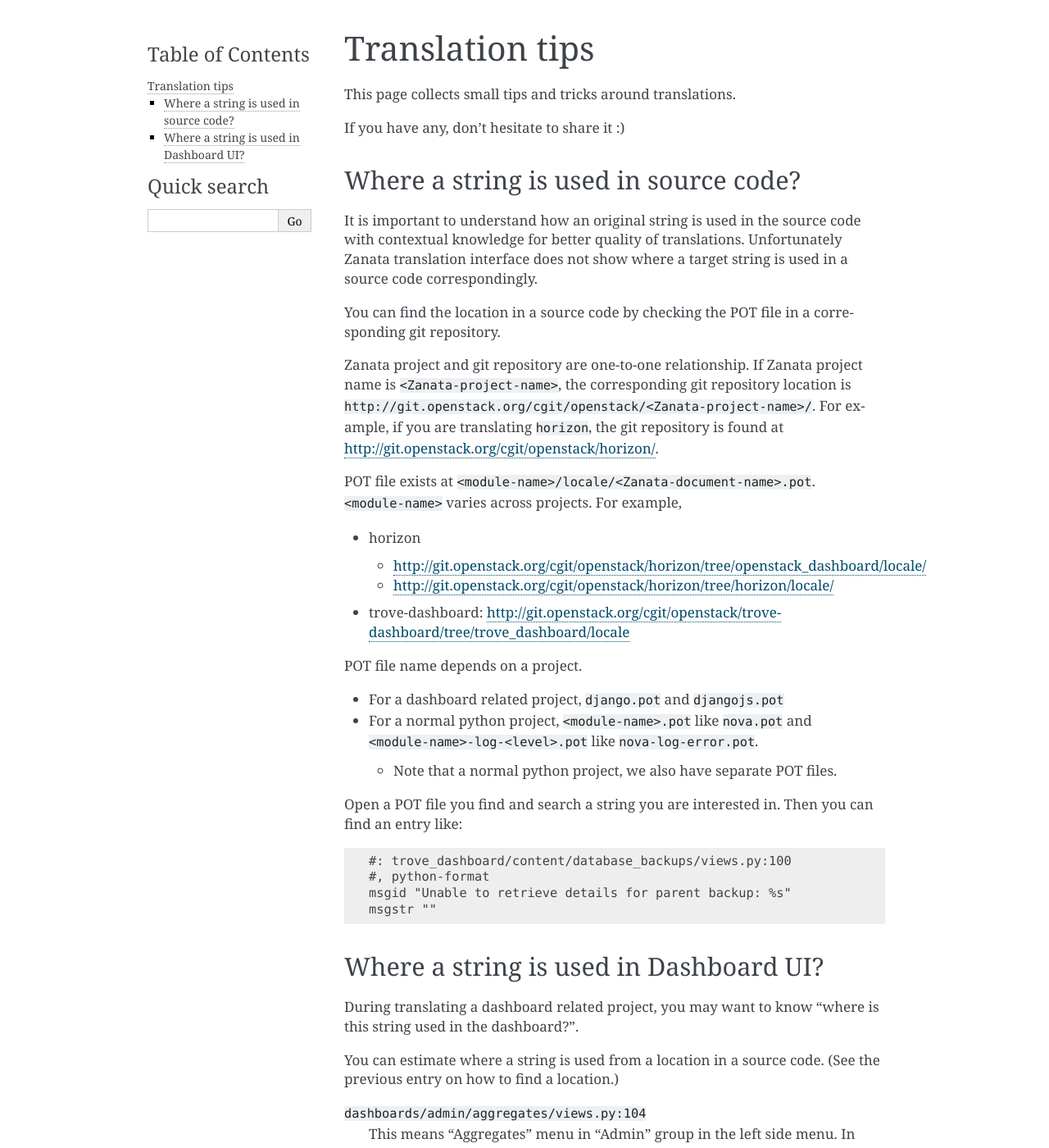
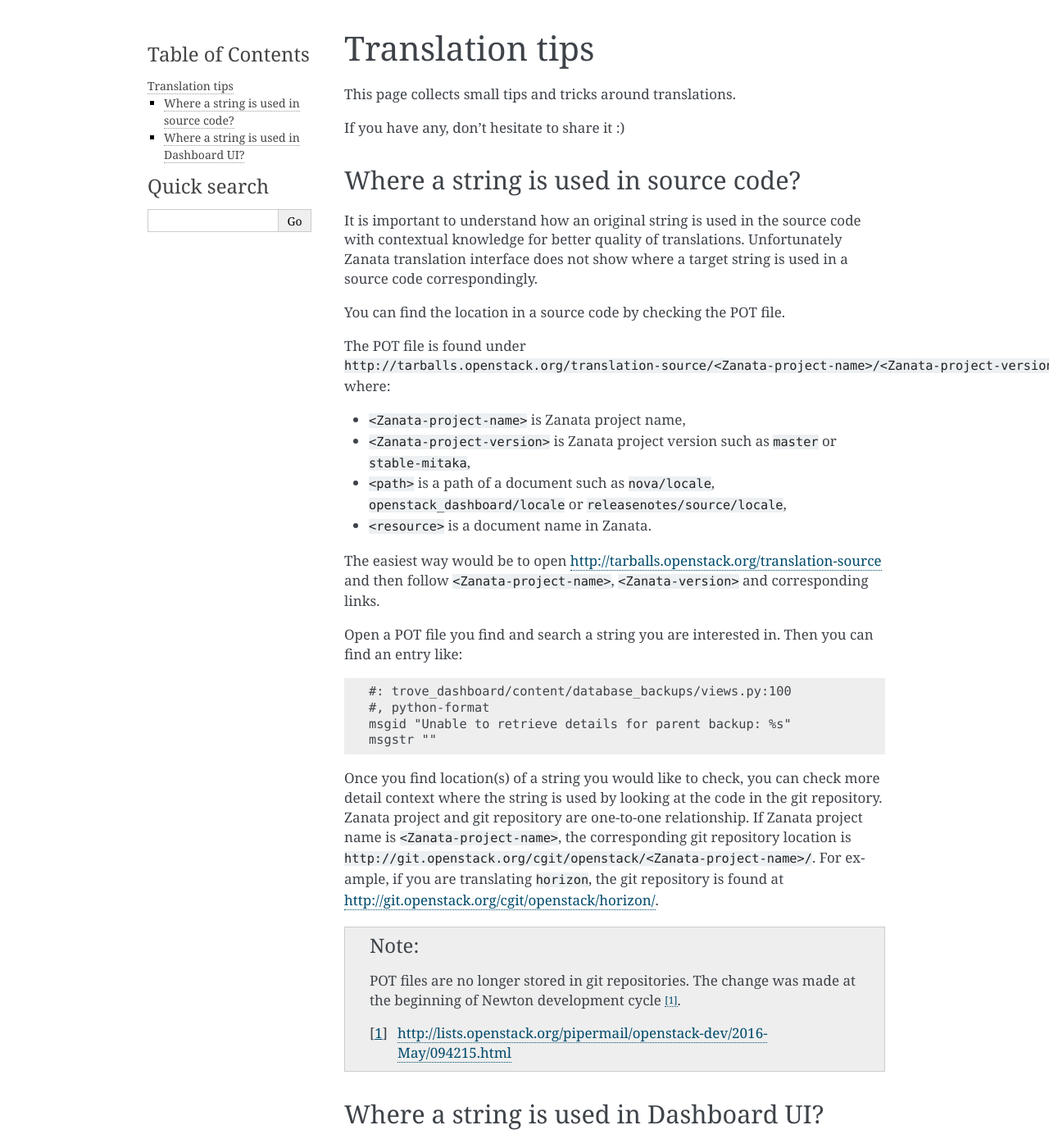
Before and after one commit to openstack/i18n, a Sphinx documentation site: the page built from doc/source/translation_tips.rst, in a window 1280 px wide and 1400 px high. Shown: the whole window at 82% size. Built offline with Sphinx 7.4.7, drawn with Linux system fonts in a browser that asks for light colours.

Commit message:
Update how to find POT files in the tips
Change-Id: I681d6a4f03738a81a1f2537c38111b183e65951f

```diff
--- a/doc/source/translation_tips.rst
+++ b/doc/source/translation_tips.rst
@@ -14,33 +14,22 @@
 Unfortunately Zanata translation interface does not show where
 a target string is used in a source code correspondingly.
 
-You can find the location in a source code by checking the POT file
-in a corresponding git repository.
+You can find the location in a source code by checking the POT file.
 
-Zanata project and git repository are one-to-one relationship.
-If Zanata project name is ``<Zanata-project-name>``,
-the corresponding git repository location is
-``http://git.openstack.org/cgit/openstack/<Zanata-project-name>/``.
-For example, if you are translating ``horizon``, the git repository is found at
-http://git.openstack.org/cgit/openstack/horizon/.
+The POT file is found under
+``http://tarballs.openstack.org/translation-source/<Zanata-project-name>/<Zanata-project-version>/<path>/<resource>.pot``,
+where:
 
-POT file exists at ``<module-name>/locale/<Zanata-document-name>.pot``.
-``<module-name>`` varies across projects. For example,
+* ``<Zanata-project-name>`` is Zanata project name,
+* ``<Zanata-project-version>`` is Zanata project version such as ``master`` or
+  ``stable-mitaka``,
+* ``<path>`` is a path of a document such as ``nova/locale``,
+  ``openstack_dashboard/locale`` or ``releasenotes/source/locale``,
+* ``<resource>`` is a document name in Zanata.
 
-* horizon
-
-  * http://git.openstack.org/cgit/openstack/horizon/tree/openstack_dashboard/locale/
-  * http://git.openstack.org/cgit/openstack/horizon/tree/horizon/locale/
-
-* trove-dashboard: http://git.openstack.org/cgit/openstack/trove-dashboard/tree/trove_dashboard/locale
-
-POT file name depends on a project.
-
-* For a dashboard related project, ``django.pot`` and ``djangojs.pot``
-* For a normal python project, ``<module-name>.pot`` like ``nova.pot``
-  and ``<module-name>-log-<level>.pot`` like ``nova-log-error.pot``.
-
-  * Note that a normal python project, we also have separate POT files.
+The easiest way would be to open
+http://tarballs.openstack.org/translation-source and then
+follow ``<Zanata-project-name>``, ``<Zanata-version>`` and corresponding links.
 
 Open a POT file you find and search a string you are interested in.
 Then you can find an entry like:
@@ -51,6 +40,23 @@
    #, python-format
    msgid "Unable to retrieve details for parent backup: %s"
    msgstr ""
+
+Once you find location(s) of a string you would like to check,
+you can check more detail context where the string is used
+by looking at the code in the git repository.
+Zanata project and git repository are one-to-one relationship.
+If Zanata project name is ``<Zanata-project-name>``,
+the corresponding git repository location is
+``http://git.openstack.org/cgit/openstack/<Zanata-project-name>/``.
+For example, if you are translating ``horizon``, the git repository is found at
+http://git.openstack.org/cgit/openstack/horizon/.
+
+.. note::
+
+   POT files are no longer stored in git repositories.
+   The change was made at the beginning of Newton development cycle [#]_.
+
+   .. [#] http://lists.openstack.org/pipermail/openstack-dev/2016-May/094215.html
 
 Where a string is used in Dashboard UI?
 =======================================
```
